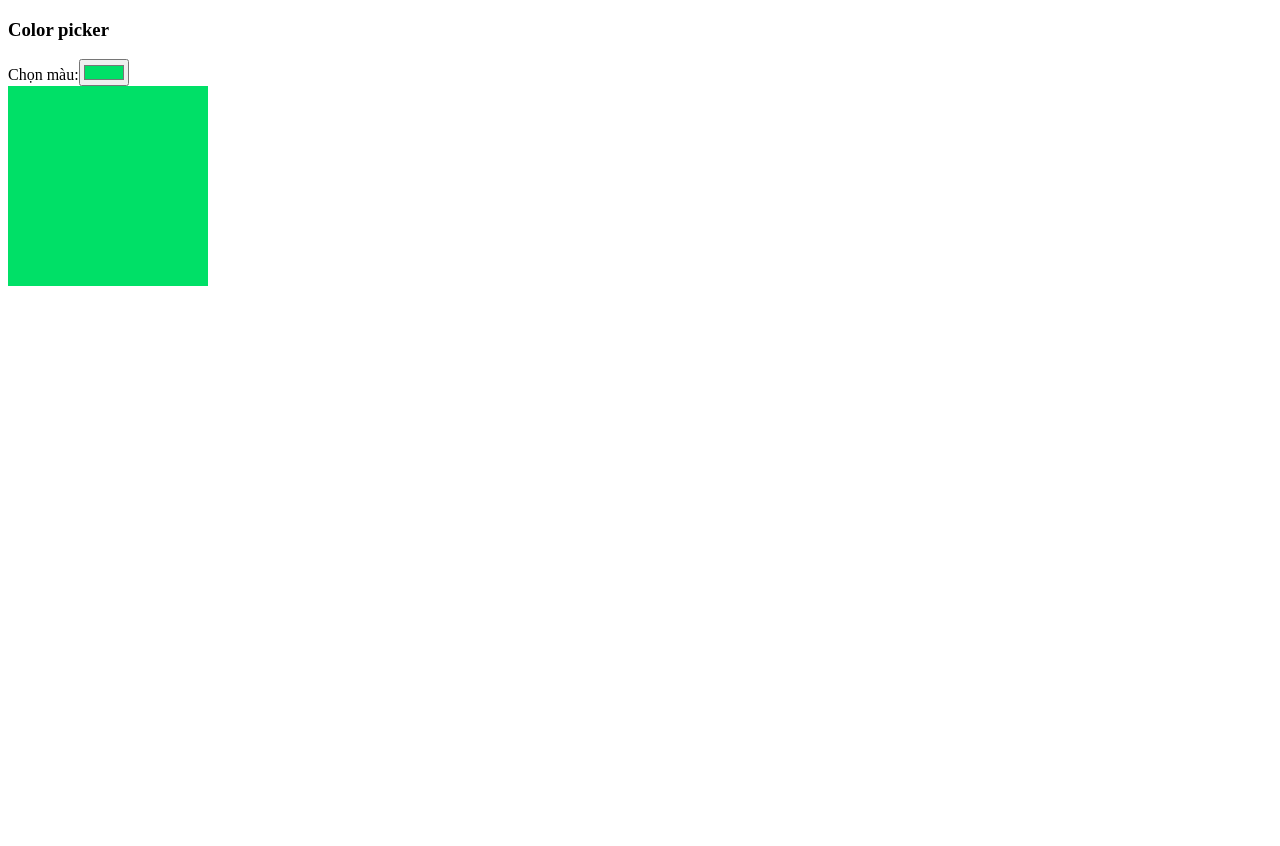
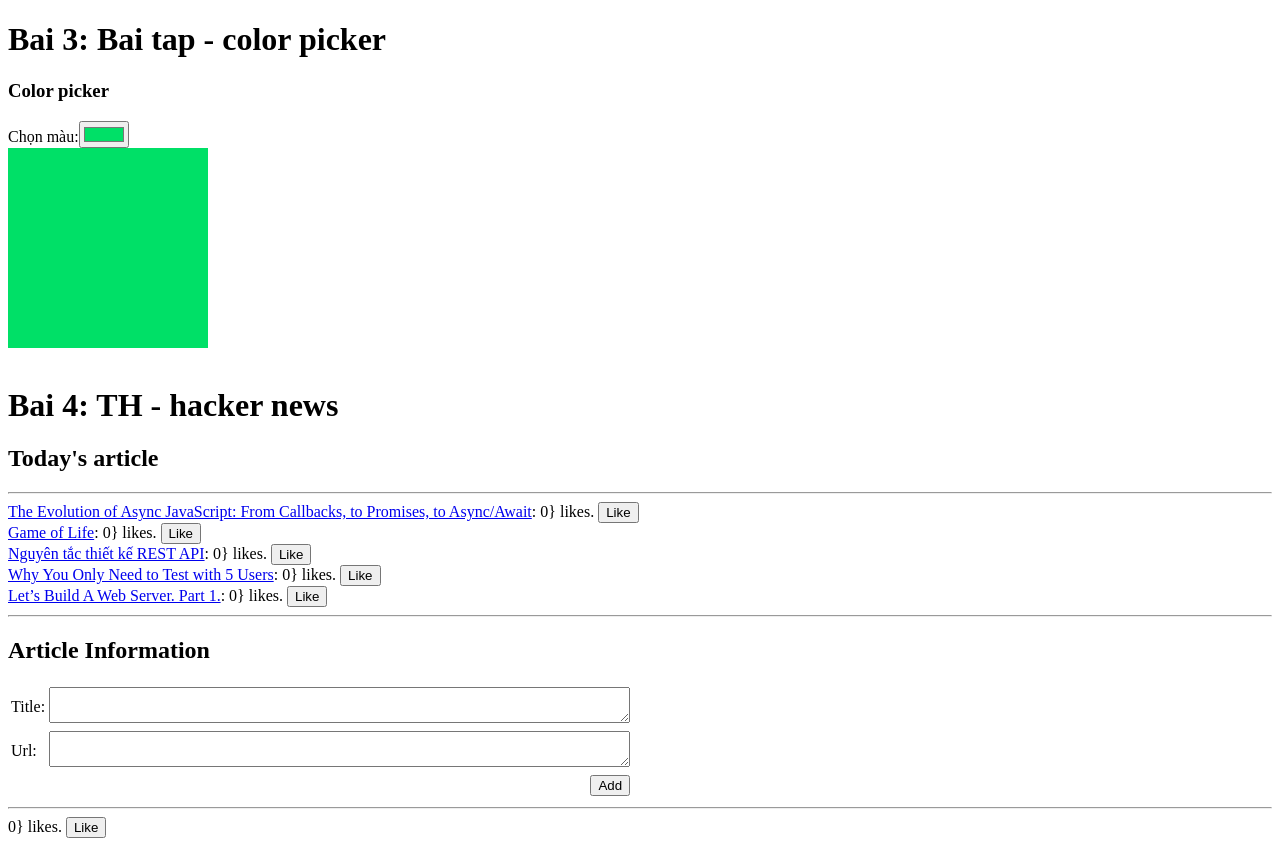
Before and after one commit to damdat97/MD5, an Angular app in the folder BT/bai 3/angular-color-picker-app/: page / in a window 1280 px wide. Before the commit the page ends 800 px from the top, so only its background shows below. Built offline with nearby package versions, Linux system fonts and the light colour scheme.

Commit message:
TH - Article

```diff
--- a/BT/bai 3/angular-color-picker-app/src/app/app.component.html
+++ b/BT/bai 3/angular-color-picker-app/src/app/app.component.html
@@ -1 +1,6 @@
+<h1>Bai 3: Bai tap - color picker</h1>
 <app-color-picker></app-color-picker>
+<br>
+<h1>Bai 4: TH - hacker news</h1>
+<app-article></app-article>
+<app-like></app-like>
--- /dev/null
+++ b/BT/bai 3/angular-color-picker-app/src/app/article.ts
@@ -0,0 +1,4 @@
+export interface Article {
+  title?: string;
+  url?: string;
+}
--- /dev/null
+++ b/BT/bai 3/angular-color-picker-app/src/app/article/article.component.html
@@ -0,0 +1,26 @@
+<h2>Today's article</h2>
+<hr>
+<div *ngFor="let art of articles">
+  <a href="{{art.url}}" target="_blank">{{art.title}}</a>: <app-like></app-like>
+</div>
+<hr>
+<div>
+  <h2>Article Information</h2>
+  <table>
+    <tr>
+      <td>Title:</td>
+      <td><textarea [(ngModel)]="article.title" cols="70"></textarea></td>
+    </tr>
+    <tr>
+      <td>Url:</td>
+      <td>
+        <textarea [(ngModel)]="article.url" cols="70"></textarea>
+      </td>
+    </tr>
+    <tr>
+      <td></td>
+      <td><button style="float: right" (click)="addNewArticle()">Add</button></td>
+    </tr>
+  </table>
+</div>
+<hr>
--- /dev/null
+++ b/BT/bai 3/angular-color-picker-app/src/app/article/article.component.ts
@@ -0,0 +1,44 @@
+import {Component, OnInit} from '@angular/core';
+import {Article} from '../article';
+
+@Component({
+  selector: 'app-article',
+  templateUrl: './article.component.html',
+  styleUrls: ['./article.component.css']
+})
+export class ArticleComponent implements OnInit {
+  article: Article = {};
+  articles: Article[] = [
+    {
+      title: 'The Evolution of Async JavaScript: From Callbacks, to Promises, to Async/Await',
+      url: 'https://medium.freecodecamp.org/the-evolution-of-async-javascript-from-callbacks-to-promises-to-async-await-e73b047f2f40'
+    },
+    {
+      title: 'Game of Life',
+      url: 'https://thefullsnack.com/posts/game-of-life.html'
+    },
+    {
+      title: 'Nguyên tắc thiết kế REST API',
+      url: 'https://medium.com/eway/nguyên-tắc-thiết-kế-rest-api-23add16968d7'
+    },
+    {
+      title: 'Why You Only Need to Test with 5 Users',
+      url: 'https://www.nngroup.com/articles/why-you-only-need-to-test-with-5-users/'
+    },
+    {
+      title: 'Let’s Build A Web Server. Part 1.',
+      url: 'https://ruslanspivak.com/lsbaws-part1/'
+    }
+  ];
+
+  addNewArticle() {
+    this.articles.push(this.article);
+  }
+
+  constructor() {
+  }
+
+  ngOnInit() {
+  }
+
+}
--- a/BT/bai 3/angular-color-picker-app/src/app/color-picker/color-picker.component.html
+++ b/BT/bai 3/angular-color-picker-app/src/app/color-picker/color-picker.component.html
@@ -1,7 +1,7 @@
 <h3>Color picker</h3>
 <div class="container">
-  <label for="colorPicker">Chọn màu:</label>
-  <input #target id="colorPicker" type="color" [value]="background" (change)="onChange(target.value)">
+  <label>Chọn màu:</label>
+  <input #target type="color" [value]="background" (change)="onChange(target.value)">
 </div>
 <div class="container">
   <div class="img-thumbnail" style="width: 200px; height: 200px" [style.background]="background">
--- /dev/null
+++ b/BT/bai 3/angular-color-picker-app/src/app/like/like.component.html
@@ -0,0 +1 @@
+{{like}}} likes. <button (click)="likeThis()">Like</button>
--- /dev/null
+++ b/BT/bai 3/angular-color-picker-app/src/app/like/like.component.ts
@@ -0,0 +1,20 @@
+import {Component, OnInit} from '@angular/core';
+
+@Component({
+  selector: 'app-like',
+  templateUrl: './like.component.html',
+  styleUrls: ['./like.component.css']
+})
+export class LikeComponent implements OnInit {
+  like = 0;
+
+  constructor() {
+  }
+
+  ngOnInit() {
+  }
+
+  likeThis() {
+    this.like++;
+  }
+}
```
Also changed, not shown: BT/bai 3/angular-color-picker-app/src/app/app.module.ts (+11 -5 lines), BT/bai 3/angular-color-picker-app/src/app/article/article.component.css (added), BT/bai 3/angular-color-picker-app/src/app/like/like.component.css (added), 2 other files (tests, documents, lock files or other folders).
